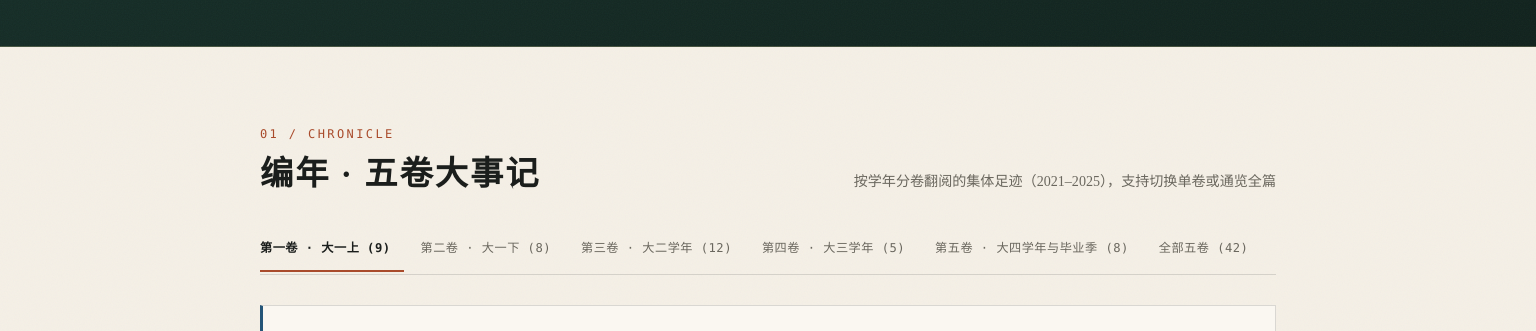
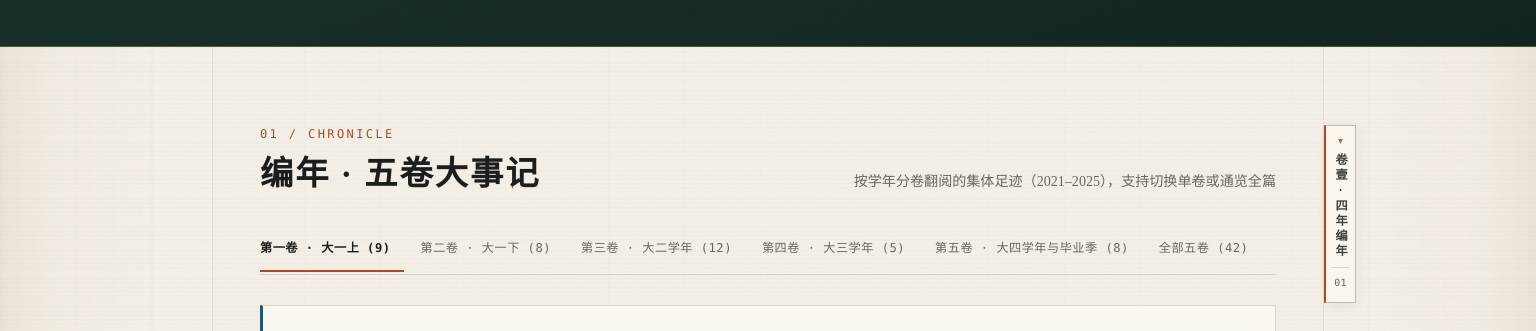
Before and after one commit to DonHaruki/yuwen-f2c, a plain HTML site: page site/index.html in a window 1536 px wide. Shown: the part 800-1131 px from the top of the page. Drawn offline with Linux system fonts and the light colour scheme.

Commit message:
feat(design): Add laid bamboo-paper texture, outer book-edge vignette, vertical book-ear margin tabs, and collector seal

```diff
--- a/site/assets/style.css
+++ b/site/assets/style.css
@@ -298,16 +298,156 @@ button, input { font: inherit; color: inherit; }
   letter-spacing: 0.03em;
 }
 
-/* ---------- 通用章节节奏 ---------- */
+/* ---------- 通用章节节奏与旧书页边（竹纸帘纹 + 书口微晕 + 书耳 + 闲章） ---------- */
 .sec {
+  position: relative;
   padding-block: 76px 84px;
   border-bottom: 1px solid var(--rule);
   scroll-margin-top: 56px;
   background-image: var(--grain);
 }
+.sec-paper,
+.sec-ivory,
+.sec-warm {
+  background-image:
+    /* 左右书口 56px 暖色微晕，中心保持明亮 */
+    linear-gradient(
+      90deg,
+      rgba(156, 134, 98, 0.11) 0%,
+      rgba(156, 134, 98, 0.035) 48px,
+      transparent 160px,
+      transparent calc(100% - 160px),
+      rgba(156, 134, 98, 0.035) calc(100% - 48px),
+      rgba(156, 134, 98, 0.11) 100%
+    ),
+    /* 极浅横向竹纸帘纹（4px 周期） */
+    repeating-linear-gradient(
+      180deg,
+      rgba(27, 30, 28, 0.016) 0px,
+      rgba(27, 30, 28, 0.016) 1px,
+      transparent 1px,
+      transparent 4px
+    ),
+    /* 竖向抄纸丝路（76px 周期） */
+    repeating-linear-gradient(
+      90deg,
+      rgba(140, 128, 108, 0.022) 0px,
+      rgba(140, 128, 108, 0.022) 1px,
+      transparent 1px,
+      transparent 76px
+    ),
+    var(--grain);
+}
 .sec-paper { background-color: var(--paper); }
 .sec-ivory { background-color: var(--paper-light); }
 .sec-warm { background-color: var(--paper-warm); }
+
+/* 默认隐藏页边书耳与闲章，仅在 1360px+ 宽屏书口留白区呈现 */
+.ear-rail,
+.margin-seal-wrap {
+  display: none;
+}
+
+@media (min-width: 1360px) {
+  /* 版心两侧的极细书口界栏线 */
+  .sec-paper::before,
+  .sec-ivory::before,
+  .sec-warm::before {
+    content: "";
+    position: absolute;
+    top: 0;
+    bottom: 0;
+    left: calc(50% - 556px);
+    right: calc(50% - 556px);
+    border-left: 1px solid rgba(27, 30, 28, 0.085);
+    border-right: 1px solid rgba(27, 30, 28, 0.085);
+    pointer-events: none;
+  }
+
+  .ear-rail {
+    display: block;
+    position: absolute;
+    top: 78px;
+    left: calc(50% + 556px);
+    z-index: 4;
+  }
+  .notice-section {
+    position: relative;
+  }
+  .ear-rail-sub {
+    top: 34px;
+    left: calc(100% + 48px);
+  }
+
+  .book-ear {
+    display: flex;
+    flex-direction: column;
+    align-items: center;
+    gap: 8px;
+    width: 32px;
+    padding: 10px 5px 9px;
+    background: #FAF6EC;
+    border: 1px solid rgba(27, 30, 28, 0.26);
+    border-left: 2px solid var(--c);
+    box-shadow: 2px 4px 12px rgba(27, 30, 28, 0.045);
+    color: var(--ink-soft);
+    transition: transform 0.18s ease, border-color 0.18s ease, color 0.18s ease;
+  }
+  .book-ear-f {
+    border-left-color: var(--f);
+  }
+  .book-ear:hover {
+    transform: translateX(2px);
+    color: var(--ink);
+    border-color: var(--ink-soft);
+    border-left-color: var(--c);
+  }
+  .book-ear-f:hover {
+    border-left-color: var(--f);
+  }
+  .book-ear-tail {
+    font-size: 0.62rem;
+    line-height: 1;
+    color: var(--c);
+    opacity: 0.85;
+  }
+  .book-ear-f .book-ear-tail {
+    color: var(--f);
+  }
+  .book-ear-text {
+    writing-mode: vertical-rl;
+    text-orientation: upright;
+    font-family: var(--serif);
+    font-size: 0.76rem;
+    font-weight: 600;
+    letter-spacing: 0.22em;
+    line-height: 1;
+  }
+  .book-ear-num {
+    width: 100%;
+    padding-top: 6px;
+    border-top: 1px solid var(--rule);
+    text-align: center;
+    font-family: var(--mono);
+    font-size: 0.62rem;
+    letter-spacing: 0.04em;
+    color: var(--muted);
+  }
+
+  /* 纸页末卷左侧书口：仅保留一枚淡朱砂藏书闲章 */
+  .margin-seal-wrap {
+    display: block;
+    position: absolute;
+    bottom: 86px;
+    right: calc(50% + 574px);
+    pointer-events: none;
+  }
+  .margin-seal {
+    display: block;
+    opacity: 0.36;
+    transform: rotate(-2.5deg);
+  }
+}
 
 .sec-head {
   display: flex;
--- a/site/index.html
+++ b/site/index.html
@@ -79,6 +79,13 @@
   </section>
 
   <section class="sec sec-paper" id="chronicle" data-band="chronicle">
+    <div class="ear-rail" aria-hidden="true">
+      <a class="book-ear" href="#chronicle" tabindex="-1">
+        <span class="book-ear-tail">▾</span>
+        <span class="book-ear-text">卷壹·四年编年</span>
+        <span class="book-ear-num">01</span>
+      </a>
+    </div>
     <div class="wrap">
       <div class="sec-head">
         <div>
@@ -97,6 +104,13 @@
       </div>
       <div class="theme-grid" id="theme-grid"></div>
       <div class="notice-section" id="schedule-container">
+        <div class="ear-rail ear-rail-sub" aria-hidden="true">
+          <a class="book-ear book-ear-f" href="#schedule-container" tabindex="-1">
+            <span class="book-ear-tail">▾</span>
+            <span class="book-ear-text">附卷·课讯日历</span>
+            <span class="book-ear-num">历</span>
+          </a>
+        </div>
         <div class="notice-head">
           <h3>梦回大学 · 课讯日期表</h3>
           <span class="notice-head-meta mono" id="notice-meta"><span>2021.10—2023.07</span><span>292 条</span></span>
@@ -120,6 +134,13 @@
   </aside>
 
   <section class="sec sec-ivory" id="essays" data-band="essays">
+    <div class="ear-rail" aria-hidden="true">
+      <a class="book-ear" href="#essays" tabindex="-1">
+        <span class="book-ear-tail">▾</span>
+        <span class="book-ear-text">卷贰·校园文存</span>
+        <span class="book-ear-num">02</span>
+      </a>
+    </div>
     <div class="wrap">
       <div class="sec-head">
         <div>
@@ -134,6 +155,13 @@
   </section>
 
   <section class="sec sec-warm" id="archive" data-band="archive">
+    <div class="ear-rail" aria-hidden="true">
+      <a class="book-ear" href="#archive" tabindex="-1">
+        <span class="book-ear-tail">▾</span>
+        <span class="book-ear-text">卷叁·课程粮草</span>
+        <span class="book-ear-num">03</span>
+      </a>
+    </div>
     <div class="wrap">
       <div class="sec-head">
         <div>
@@ -203,6 +231,18 @@
           <tbody id="files-tbody"></tbody>
         </table>
       </div>
+    </div>
+    <div class="margin-seal-wrap" aria-hidden="true">
+      <svg class="margin-seal" width="54" height="54" viewBox="0 0 80 80">
+        <rect x="3" y="3" width="74" height="74" fill="none" stroke="#A94B2B" stroke-width="2.5"/>
+        <rect x="8" y="8" width="64" height="64" fill="none" stroke="#A94B2B" stroke-width="1"/>
+        <line x1="40" y1="8" x2="40" y2="72" stroke="#A94B2B" stroke-width="1"/>
+        <line x1="8" y1="40" x2="72" y2="40" stroke="#A94B2B" stroke-width="1"/>
+        <text x="56" y="31" text-anchor="middle" font-family="'Noto Serif SC', 'STSong', SimSun, serif" font-size="16" font-weight="700" fill="#A94B2B">文</text>
+        <text x="56" y="61" text-anchor="middle" font-family="'Noto Serif SC', 'STSong', SimSun, serif" font-size="16" font-weight="700" fill="#A94B2B">院</text>
+        <text x="24" y="31" text-anchor="middle" font-family="'Noto Serif SC', 'STSong', SimSun, serif" font-size="16" font-weight="700" fill="#A94B2B">书</text>
+        <text x="24" y="61" text-anchor="middle" font-family="'Noto Serif SC', 'STSong', SimSun, serif" font-size="16" font-weight="700" fill="#A94B2B">简</text>
+      </svg>
     </div>
   </section>
 
```
